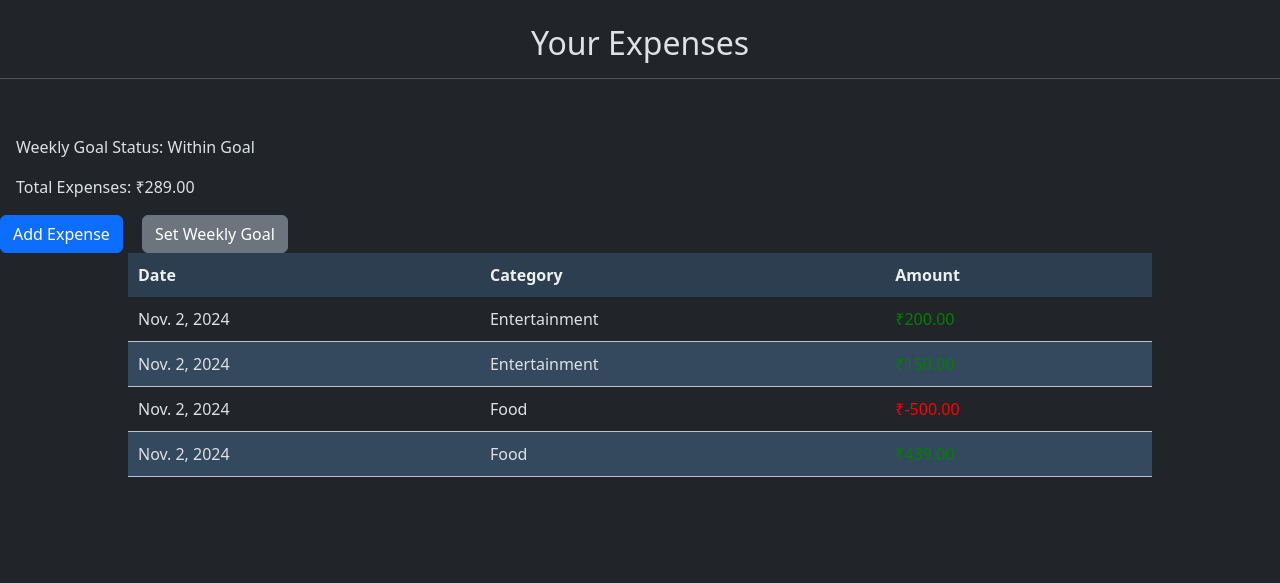
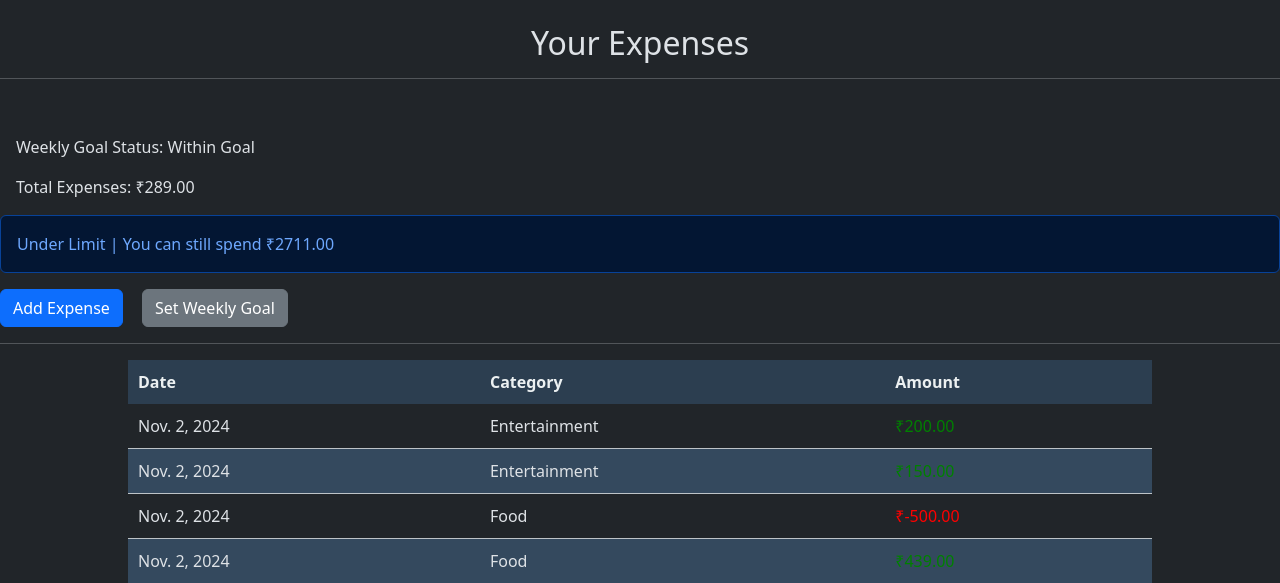
Before and after one commit to lkx100/Personal-Budget-Tracker, a Django app: page / in a window 1280 px wide. Shown: the part 54-637 px from the top of the page. Run offline with Django 5.2, Linux system fonts and the light colour scheme; a user stored in the database is signed in; data comes from the database, SQL or seed files in the repository; both versions use the stored data as it was after the commit.

Commit message:
alert system

```diff
--- a/app/templates/home.html
+++ b/app/templates/home.html
@@ -20,9 +20,16 @@ Home
         <p>Total Expenses: ₹{{ total_expenses }}</p>
     </div>
 
+    {% if messages %}
+    <div class="alert alert-primary" role="alert">
+        {% for message in messages %}
+            {{ message }}
+        {% endfor %}
+    </div>
+    {% endif %}
     <a href="{% url 'add_expense' %}"><button class="btn btn-primary">Add Expense</button></a>
     <a href="{% url 'set_weekly_goal' %}"><button class="btn btn-secondary">Set Weekly Goal</button></a>
-
+    <br><hr>
     <table class="respo">
         <thead>
             <tr>
--- a/app/views.py
+++ b/app/views.py
@@ -7,9 +7,9 @@ from datetime import timedelta
 from django.contrib.auth.models import User
 from django.contrib import messages
 from django.db.models import Sum
-from .ai_utils import generate_ai_suggestion
 import google.generativeai as genai
 import os
+from django.contrib import messages
 
 def login_page(request):
 
@@ -63,7 +63,6 @@ def signup_page(request):
 def home(request):
     expenses = Expense.objects.filter(user=request.user)
     today = timezone.now().date()
-    current_week_start = timezone.now().date() - timedelta(days=timezone.now().weekday())
     current_goal = WeeklyGoal.objects.filter(
         user=request.user,
         start_date__lte=today,
@@ -75,11 +74,20 @@ def home(request):
     if current_goal:
         goal_status = "Within Goal" if total_expenses <= current_goal.goal_amount else "Exceeding Goal"
     print("Total Expenses:", total_expenses)
+    goal = WeeklyGoal.objects.all().first()
+    print("GOAL AMOUNT", goal.goal_amount)
+    difference = goal.goal_amount - total_expenses
+
+    if difference > 0:
+        messages.warning(request, f"Under Limit | You can still spend ₹{difference}")
+    else:
+        messages.info(request, f"You have Exceeded ₹{difference} overall | Please Limit your Expences")
+
     context = {
         'expenses': expenses,
         'current_goal': current_goal,
         'total_expenses': total_expenses,
-        'goal_status': goal_status
+        'goal_status': goal_status,
     }
     return render(request, 'home.html', context)
 
```
Also changed, not shown: db.sqlite3.
